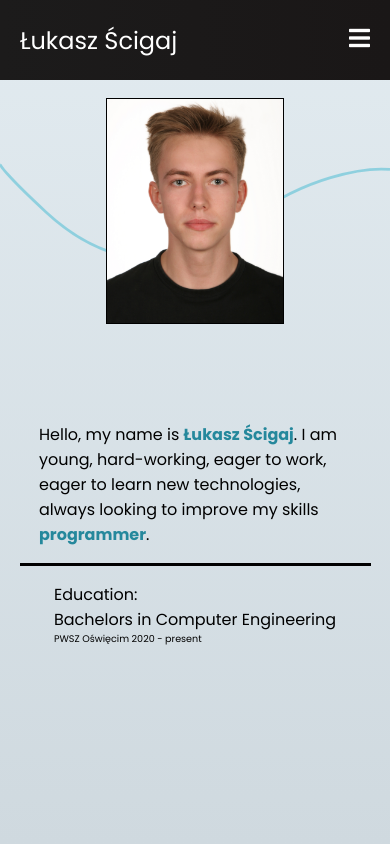
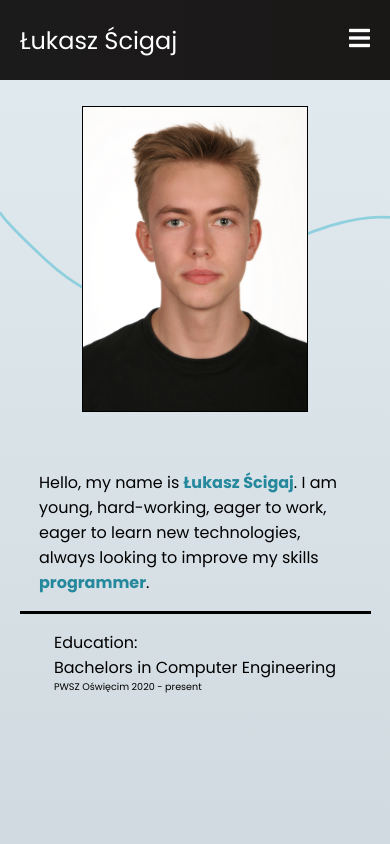
Before and after one commit to lukasz-chase/portfolio, a React (Create React App) app: page / in a window 390 px wide. Shown: the top 844 px of the page. Built offline with nearby package versions, Linux system fonts and the light colour scheme.

Commit message:
added padding for mobile

```diff
--- a/src/components/AboutMe.js
+++ b/src/components/AboutMe.js
@@ -11,7 +11,7 @@ const AboutMe = () => {
   return (
     <AboutMeComponent id="about-me">
       <div className="image">
-        <img src={twarz} alt="" />
+        <img src={twarz} alt="me" />
         <Wave />
       </div>
       <div className="info">
@@ -40,7 +40,9 @@ const AboutMeComponent = styled.div`
   display: flex;
   height: 100vh;
   background-image: linear-gradient(to top, #cfd9df 0%, #e2ebf0 100%);
+  padding-top: 2rem;
   @media screen and (max-width: 960px) {
+    padding-top: 3rem;
     flex-direction: column;
     width: 100%;
   }
@@ -59,8 +61,8 @@ const AboutMeComponent = styled.div`
       border: 1px solid black;
       object-fit: cover;
       @media screen and (max-width: 960px) {
-        height: 14rem;
-        width: 11rem;
+        height: 19rem;
+        width: 14rem;
       }
     }
   }
```
